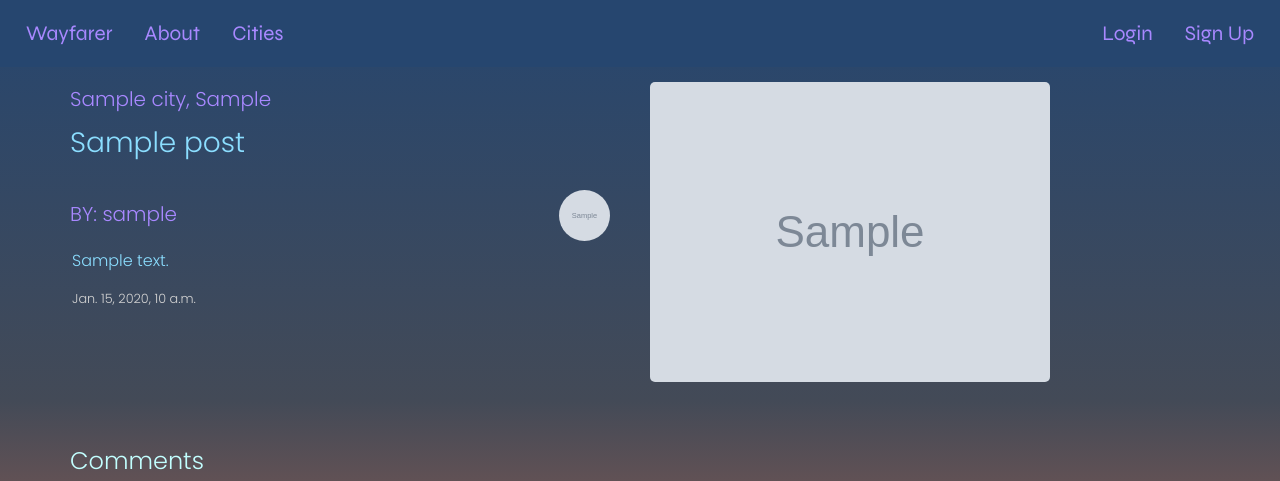
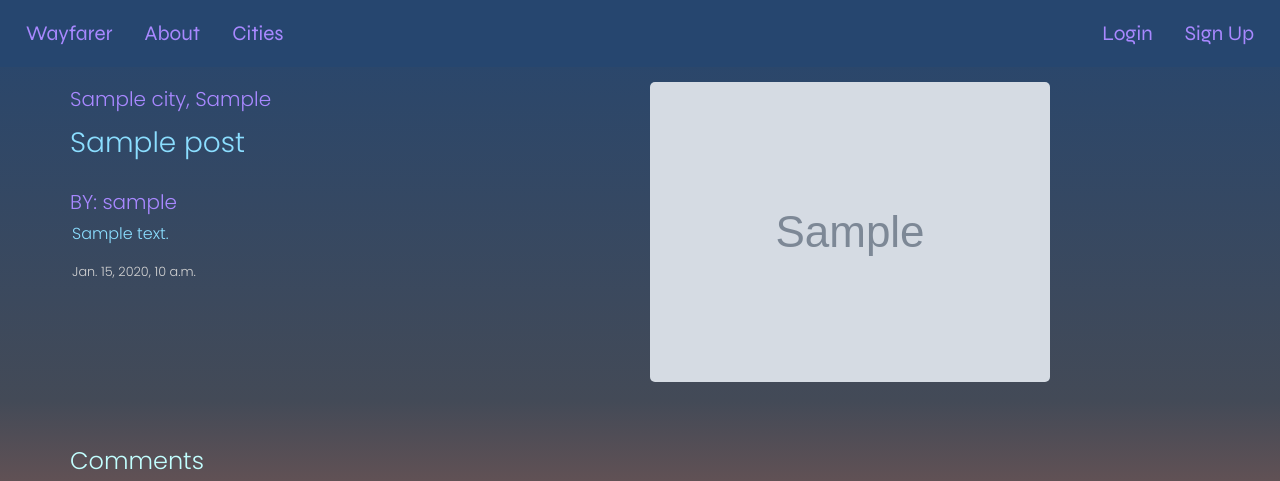
Before and after one commit to andrewjspivey/WAYFARER, a Django app: page /posts/1/ in a window 1280 px wide. Shown: the top 481 px of the page. Run offline with Django 3.2, Linux system fonts and the light colour scheme; tables that the repository leaves empty hold one stand-in row (values such as "Sample post"); grey boxes marked "Sample" are stand-in pictures; some libraries are stand-ins or nearby versions.

Commit message:
styling edits

```diff
--- a/main_app/static/styles/main.css
+++ b/main_app/static/styles/main.css
@@ -309,7 +309,7 @@ a:hover {
 
 .city-index {
     width: 40vw;
-    max-height: 30vh;
+    /* max-height: 30vh; */
     overflow: hidden;
 }
 .card-img-overlay {
@@ -317,6 +317,7 @@ a:hover {
     background-position: center center;
     object-fit: cover;
     color: var(--main_light);
+
 }
 
 .city-index:hover  {
@@ -418,6 +419,10 @@ a:hover {
 
 }
 
+.postit {
+    position: absolute;
+}
+
 .post-index-img {
     display: flex;
     justify-content: flex-end;
--- a/main_app/templates/posts/detail.html
+++ b/main_app/templates/posts/detail.html
@@ -5,7 +5,7 @@
 	<div class="col post-detail-meta" style="margin-right: 20px;">
 		<a href="{% url 'cities_detail' post.city.id %}"><h5 style="margin-bottom: 15px;">{{post.city.name}}, {{post.city.country}}</h5></a>
 		<h3 class="post-detail-title" style="margin-bottom: 15px;">{{post.title}}</h3>
-		<div><a href="{% url 'profile_detail' post.user.profile.slug %}"><h5 style="margin-top: 15px;">BY: {{post.user.username}}<img src="{{post.user.profile.image.url}}" class="small_prof med"/></h5></a></div>
+		<div><a href="{% url 'profile_detail' post.user.profile.slug %}"><h5 style="margin-top: 15px;">BY: {{post.user.username}}</a></div>
         <div class="row post-content">
             <p style="margin-left: 17px;">{{post.content}}</p>
         </div>
--- a/main_app/templates/profile/detail.html
+++ b/main_app/templates/profile/detail.html
@@ -46,10 +46,10 @@
                                     <img src="{{post.image.url}}" class="card-img post-index">
                                     <h5 class="card-title">{{post.title}}</h5>
                                     {% if post.content|length < 200 %}
-                                    <p>{{post.content}}</p>
+                                        <p>{{post.content}}</p>
                                     {% else %}
-                                    <p>{{post.content|truncatechars_html:200 }}
-                                    <small>Read More</small></p>
+                                        <p>{{post.content|truncatechars_html:200 }}
+                                        <small>Read More</small></p>
                                     {% endif %}
                                     <p class="card-text"><small class="text-muted">{{post.get_date }}</small></p>
                                 </div>
```
Also changed, not shown: 1 other file.
